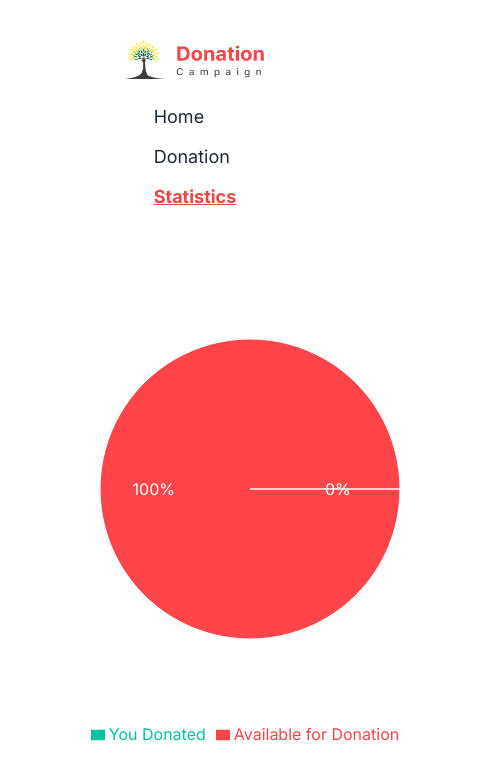
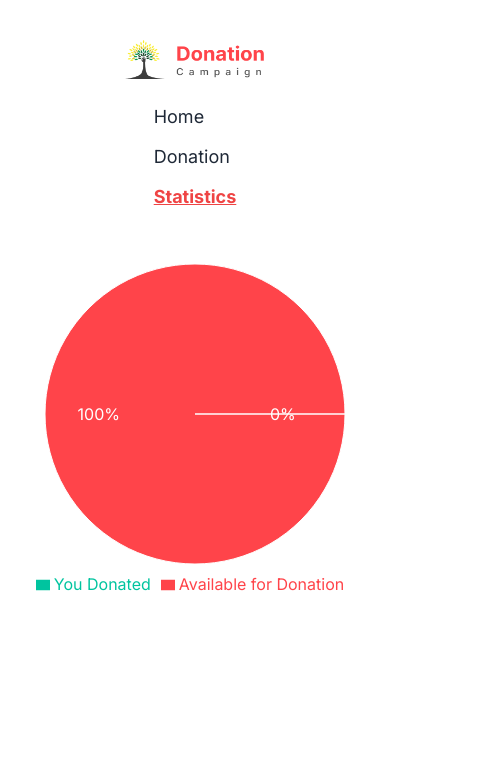
Before and after one commit to frustrated018/B8A8, a React (Vite) app: page /Statistics in a window 390 px wide. Shown: the top 780 px of the page, 500 px wide, since content can reach past the window. Built offline with nearby package versions, Linux system fonts and the light colour scheme.

Commit message:
Made the statistics page responsive

```diff
--- a/src/Pages/Statistics/Statistics.jsx
+++ b/src/Pages/Statistics/Statistics.jsx
@@ -7,7 +7,7 @@ const Statistics = () => {
   const totalDonations = 12;
   const donationsNotInLocalStorage = totalDonations - donationsInLocalStorage;
   return (
-    <div className=" mx-auto h-[500px] w-[500px] ">
+    <div className=" mx-auto h-[350px] md:h-[500px]  md:w-[500px] mb-10">
       <ThePie
         donationsInLocalStorage={donationsInLocalStorage}
         donationsNotInLocalStorage={donationsNotInLocalStorage}
```
